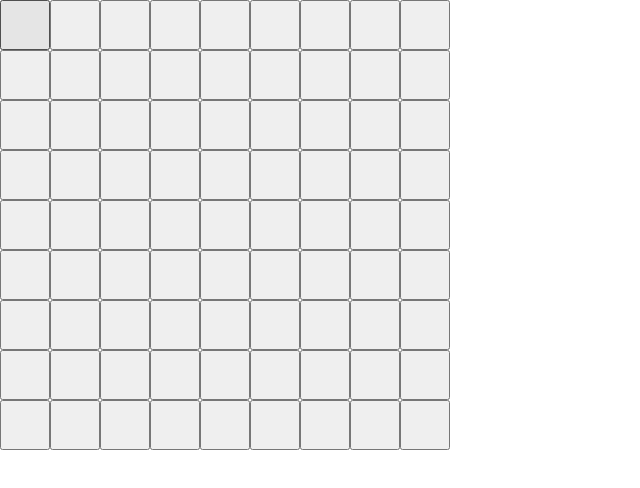
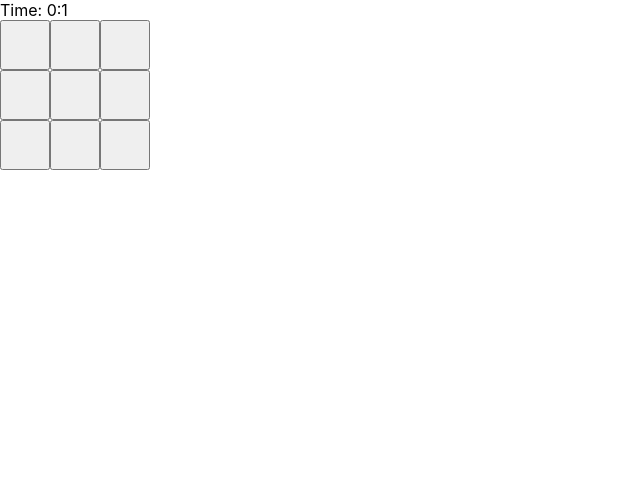
Before and after one commit to kobili/minesweeper, a React (Create React App) app: page / in a window 1280 px wide. Shown: the top 488 px of the page, without its empty margins (0-640 px from the left). Built offline with nearby package versions, Linux system fonts and the light colour scheme.

Commit message:
added a timer componenent

```diff
--- a/src/App.tsx
+++ b/src/App.tsx
@@ -5,6 +5,7 @@ import './App.css';
 // Other imports
 import Minefield from "./model/Minefield";
 import Grid from './components/Grid';
+import Timer from './components/Timer';
 
 function App() {
 
@@ -16,12 +17,13 @@ function App() {
     setIsGameOver(true);
   }
 
-  let testField: Minefield = new Minefield(9, 9, 10);
-  // let testField: Minefield = new Minefield(3, 3, 1);
+  // let testField: Minefield = new Minefield(9, 9, 10);
+  let testField: Minefield = new Minefield(3, 3, 1);
   testField.generateField();
 
   return (
     <div className="App">
+      <Timer isDisabled={isGameOver}/>
       <Grid isDisabled={isGameOver} minefield={testField} endGame={endGame}/>
     </div>
   );
--- /dev/null
+++ b/src/components/Timer.tsx
@@ -0,0 +1,30 @@
+import React, {useState} from 'react'
+
+/**
+ *
+ * @param props : props.isDisabled determines if the timer should be stopped
+ * @returns
+ */
+let Timer = (props: any) => {
+
+    let [time, setTime] = useState(0);
+
+    let minutes = Math.floor(time / 60);
+    let seconds = time % 60;
+
+    let intervalVar = setInterval(() => {
+        setTime(time++);
+    }, 1000);
+
+    if (props.isDisabled) {
+        clearInterval(intervalVar);
+    }
+
+    return (
+        <div>
+            Time: {minutes}:{seconds}
+        </div>
+    )
+}
+
+export default Timer;
```
